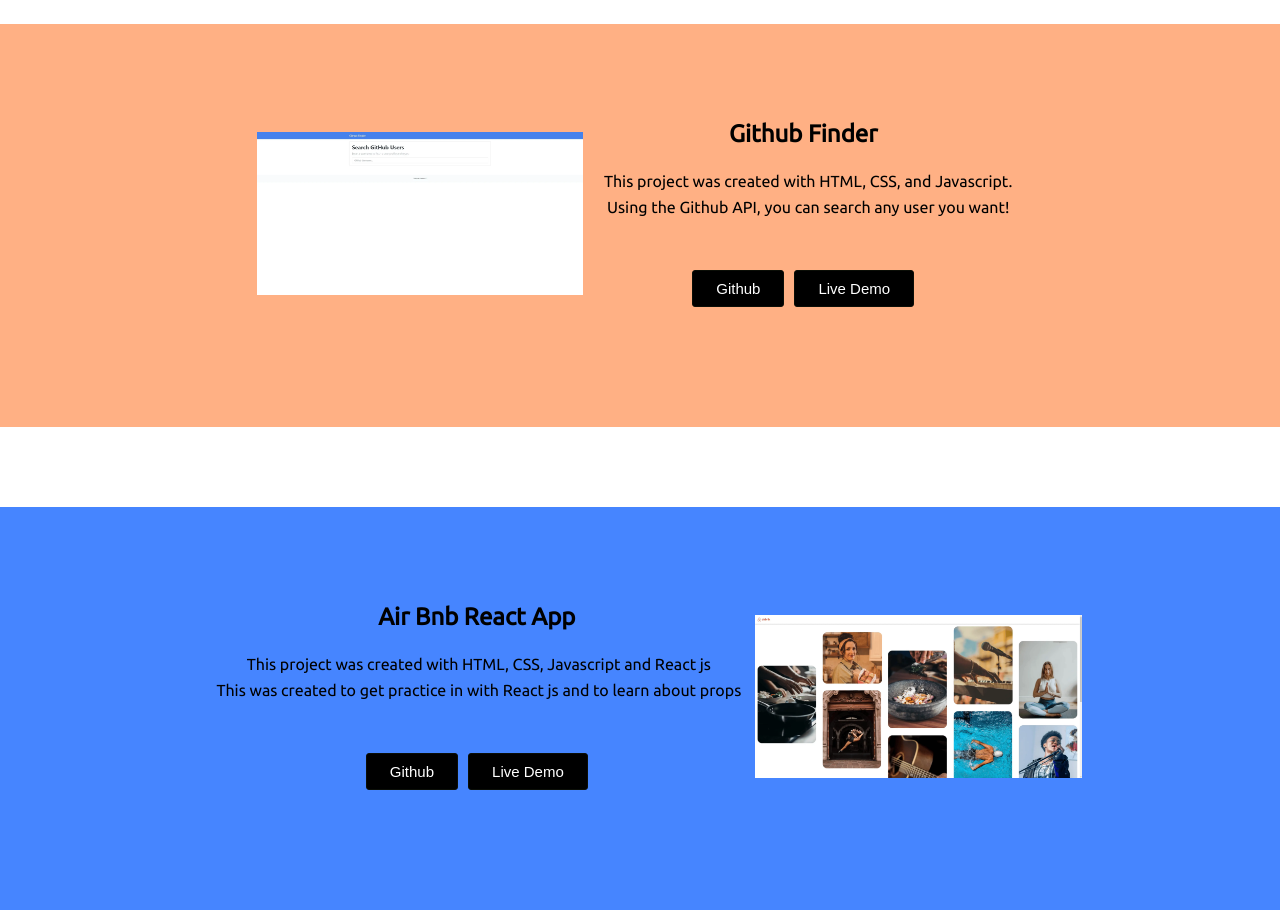
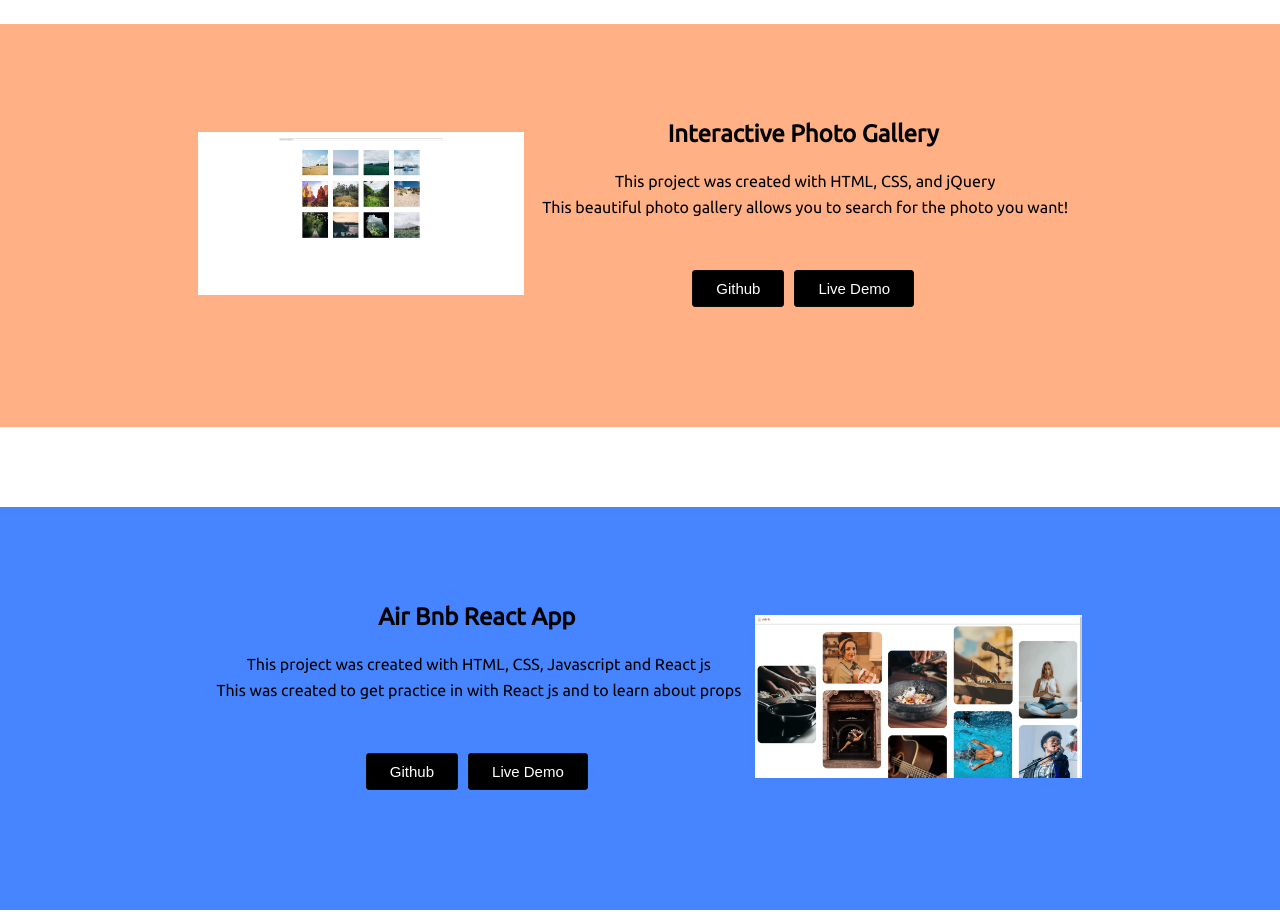
Before and after one commit to daronirl/jp-portfolio-new, a plain HTML site: page index.html in a window 1280 px wide. Shown: the part 1920-2837 px from the top of the page. Drawn offline with Linux system fonts and the light colour scheme.

Commit message:
added a project to project section

```diff
--- a/index.html
+++ b/index.html
@@ -82,17 +82,17 @@
       </section>
 
       <section class="project-2">
-        <img src="./images/Github Finder.webp" alt="github finder" />
+        <img src="./images/Interactive Photo Gallery.png" alt="github finder" />
         <div class="project-text">
-        <h2>Github Finder</h2>
-        <p>This project was created with HTML, CSS, and Javascript.</p>
+        <h2>Interactive Photo Gallery</h2>
+        <p>This project was created with HTML, CSS, and jQuery</p>
 
-        <p>Using the Github API, you can search any user you want!
+        <p>This beautiful photo gallery allows you to search for the photo you want!
         </p>
 
         <div class="project-buttons">
-        <a href="https://github.com/daronirl/githubsearch" target="_blank" class="myButton">Github</a>
-        <a href="https://profile-github-search-api.netlify.app/" target="_blank" class="myButton">Live Demo</a>
+        <a href="https://github.com/daronirl/Interactive-photo-gallery" target="_blank" class="myButton">Github</a>
+        <a href="https://daronirl.github.io/Interactive-photo-gallery/" target="_blank" class="myButton">Live Demo</a>
         </div>
         </div>
       </section>
```
Also changed, not shown: images/Interactive Photo Gallery.png (added).
